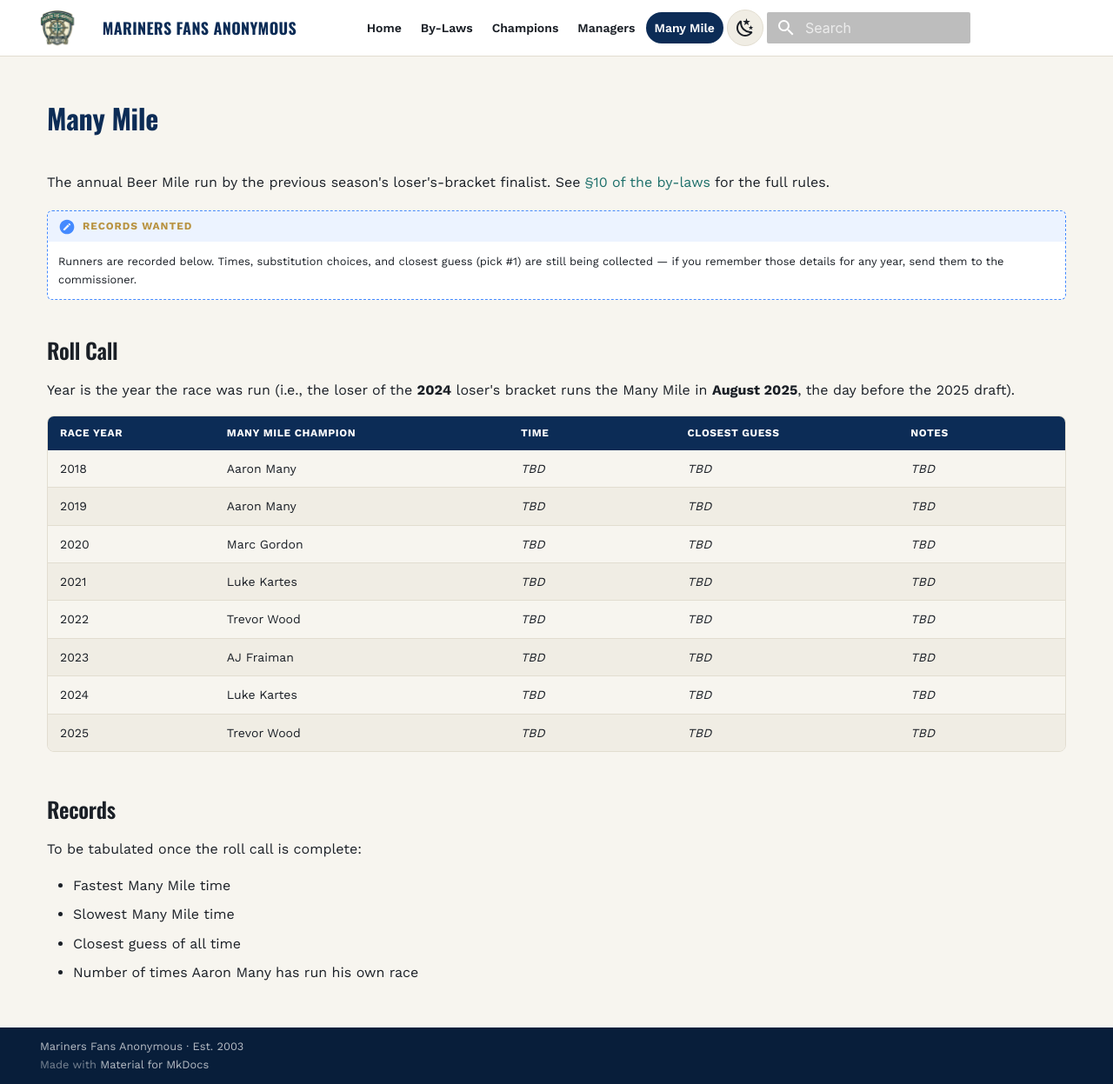
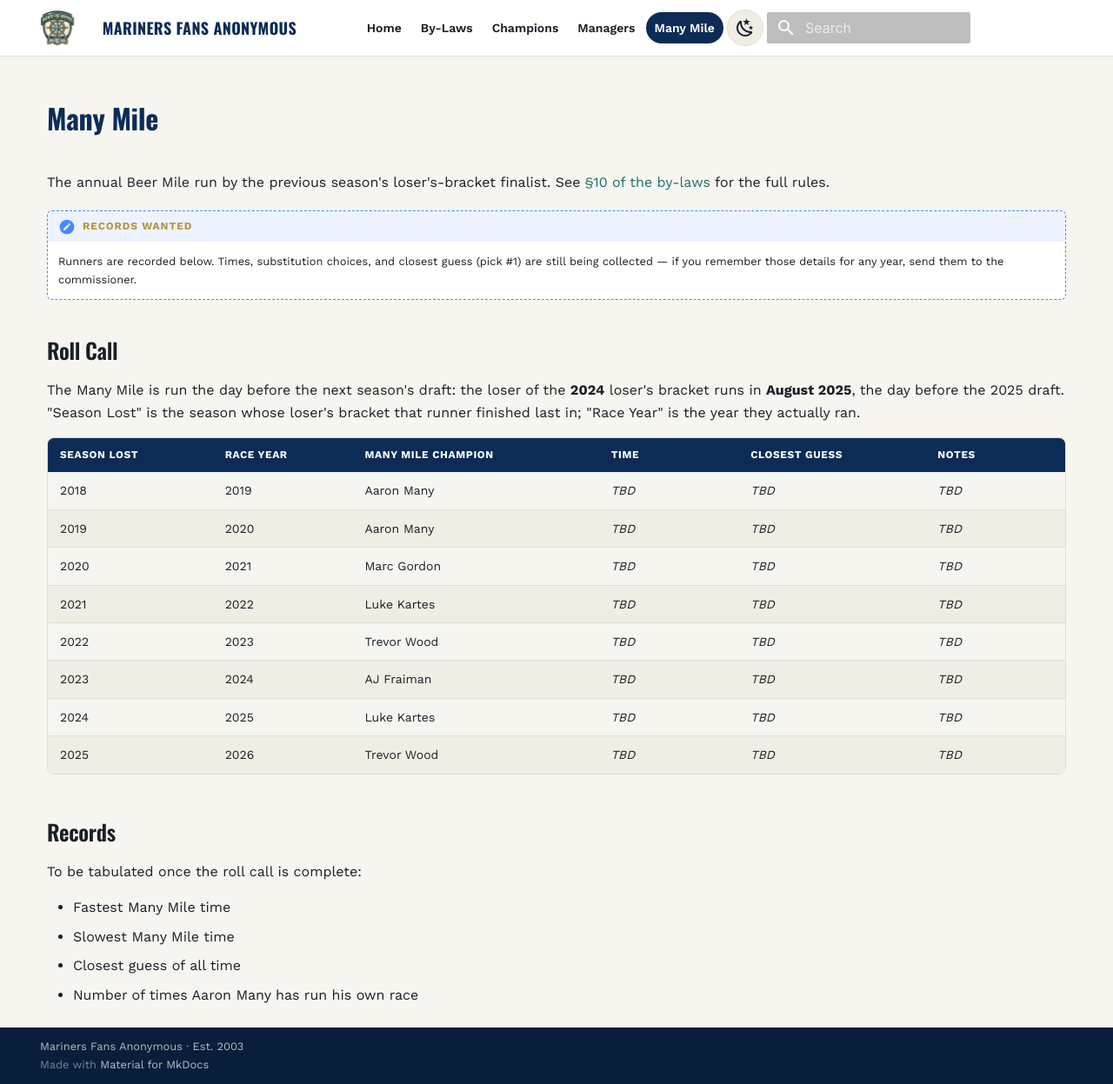
Before and after one commit to tefirman/mariners-fans-anonymous, an MkDocs documentation site: the page built from docs/many-mile.md, in a window 1280 px wide and 1247 px high. Shown: the whole window at 87% size. Built offline with MkDocs 1.6.1 and Material for MkDocs 9.7.7, drawn with Linux system fonts in a browser that asks for light colours.

Commit message:
Fix Many Mile roll call: split Season Lost from Race Year
The single "Race Year" column held the season lost, not the year the
race was actually run (the loser of season N runs the following August).
Luke ran in 2025 for losing 2024; Trevor ran in 2026 for losing 2025.
Add an explicit "Season Lost" column and a correct "Race Year" column
(Season Lost + 1). Row count and runner names unchanged; matches the
per-manager Many Mile counts on the Managers page.

Co-Authored-By: Claude Sonnet 5 <noreply@anthropic.com>

```diff
--- a/docs/many-mile.md
+++ b/docs/many-mile.md
@@ -7,18 +7,18 @@ The annual Beer Mile run by the previous season's loser's-bracket finalist. See
 
 ## Roll Call
 
-Year is the year the race was run (i.e., the loser of the **2024** loser's bracket runs the Many Mile in **August 2025**, the day before the 2025 draft).
+The Many Mile is run the day before the next season's draft: the loser of the **2024** loser's bracket runs in **August 2025**, the day before the 2025 draft. "Season Lost" is the season whose loser's bracket that runner finished last in; "Race Year" is the year they actually ran.
 
-| Race Year | Many Mile Champion | Time | Closest Guess | Notes |
-|-----------|--------------------|------|---------------|-------------------------|
-| 2018 | Aaron Many | _TBD_ | _TBD_ | _TBD_ |
-| 2019 | Aaron Many | _TBD_ | _TBD_ | _TBD_ |
-| 2020 | Marc Gordon | _TBD_ | _TBD_ | _TBD_ |
-| 2021 | Luke Kartes | _TBD_ | _TBD_ | _TBD_ |
-| 2022 | Trevor Wood | _TBD_ | _TBD_ | _TBD_ |
-| 2023 | AJ Fraiman | _TBD_ | _TBD_ | _TBD_ |
-| 2024 | Luke Kartes | _TBD_ | _TBD_ | _TBD_ |
-| 2025 | Trevor Wood | _TBD_ | _TBD_ | _TBD_ |
+| Season Lost | Race Year | Many Mile Champion | Time | Closest Guess | Notes |
+|-------------|-----------|--------------------|------|---------------|-------------------------|
+| 2018 | 2019 | Aaron Many | _TBD_ | _TBD_ | _TBD_ |
+| 2019 | 2020 | Aaron Many | _TBD_ | _TBD_ | _TBD_ |
+| 2020 | 2021 | Marc Gordon | _TBD_ | _TBD_ | _TBD_ |
+| 2021 | 2022 | Luke Kartes | _TBD_ | _TBD_ | _TBD_ |
+| 2022 | 2023 | Trevor Wood | _TBD_ | _TBD_ | _TBD_ |
+| 2023 | 2024 | AJ Fraiman | _TBD_ | _TBD_ | _TBD_ |
+| 2024 | 2025 | Luke Kartes | _TBD_ | _TBD_ | _TBD_ |
+| 2025 | 2026 | Trevor Wood | _TBD_ | _TBD_ | _TBD_ |
 
 ## Records
 
```
